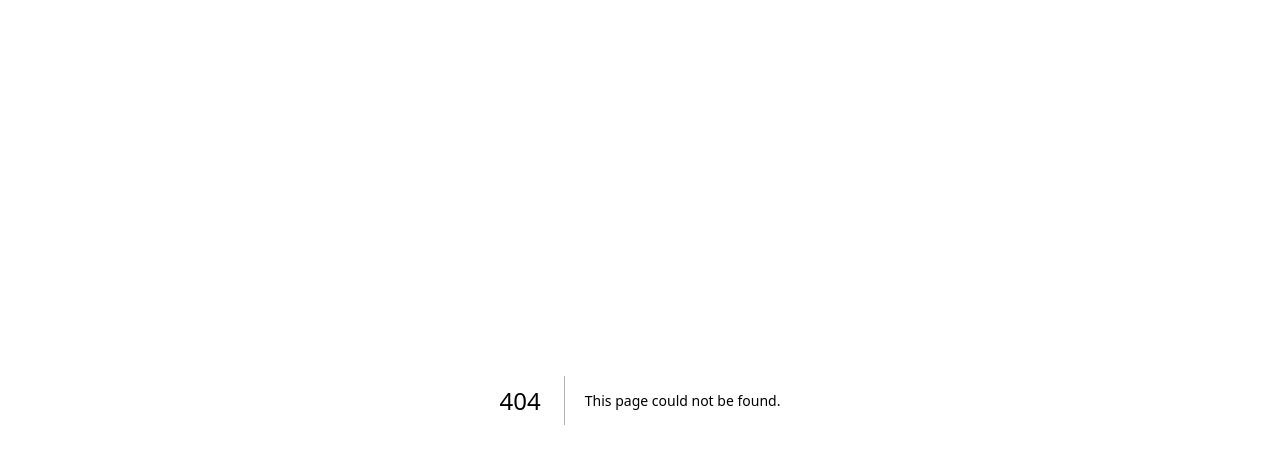
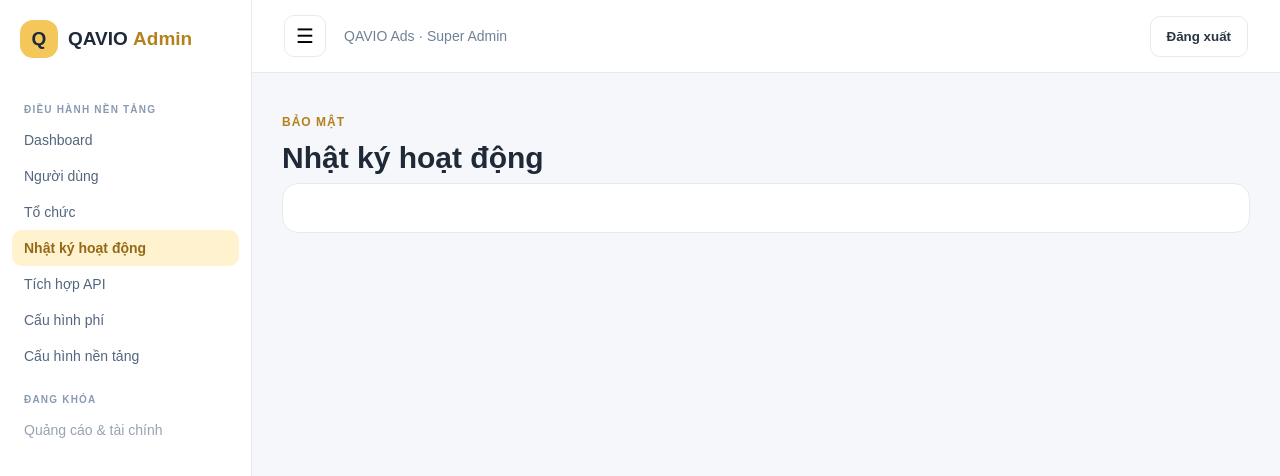
Before and after one commit to herry-huynhlong/quangcao, a Next.js app in the folder apps/web/: page /admin/audit in a window 1280 px wide. Before the commit this address had no page. Shown: the top 476 px of the page. Built offline with nearby package versions, Linux system fonts and the light colour scheme; no server answers.

Commit message:
feat(admin): add operational navigation and management views

```diff
--- /dev/null
+++ b/apps/web/app/admin/audit/page.tsx
@@ -0,0 +1 @@
+'use client'; import {useEffect,useState} from 'react';import {api} from '../../../lib/api';type Log={created_at:string;action:string;entity:string;reason:string|null};export default function Audit(){const [rows,setRows]=useState<Log[]>([]);useEffect(()=>{api<Log[]>('/v1/admin/audit').then(setRows);},[]);return <main className="content"><p className="eyebrow">BẢO MẬT</p><h1 className="page-title">Nhật ký hoạt động</h1><section className="card">{rows.map((x,i)=><p className="muted" key={i}>{new Date(x.created_at).toLocaleString('vi-VN')} — <b>{x.action}</b> · {x.entity}{x.reason?` · ${x.reason}`:''}</p>)}</section></main>;}
--- /dev/null
+++ b/apps/web/app/admin/layout.tsx
@@ -0,0 +1,2 @@
+import { AdminShell } from '../../components/admin-shell';
+export default function Layout({children}:{children:React.ReactNode}) { return <AdminShell>{children}</AdminShell>; }
--- /dev/null
+++ b/apps/web/app/admin/organizations/page.tsx
@@ -0,0 +1,2 @@
+'use client';
+import {useEffect,useState} from 'react';import {api} from '../../../lib/api'; type Org={id:string;name:string;status:string;member_count:number;created_at:string};export default function Orgs(){const [rows,setRows]=useState<Org[]>([]);useEffect(()=>{api<Org[]>('/v1/admin/organizations').then(setRows);},[]);return <main className="content"><p className="eyebrow">KHÁCH HÀNG</p><h1 className="page-title">Tổ chức</h1><section className="card"><table><thead><tr><th>Tên</th><th>Thành viên</th><th>Trạng thái</th><th>Ngày tạo</th></tr></thead><tbody>{rows.map(o=><tr key={o.id}><td>{o.name}</td><td>{o.member_count}</td><td>{o.status}</td><td>{new Date(o.created_at).toLocaleDateString('vi-VN')}</td></tr>)}</tbody></table>{!rows.length&&<p className="muted">Chưa có tổ chức thực tế.</p>}</section></main>;}
--- /dev/null
+++ b/apps/web/app/admin/users/page.tsx
@@ -0,0 +1,4 @@
+'use client';
+import { useEffect,useState } from 'react'; import { api } from '../../../lib/api';
+type User={id:string;email:string;email_verified_at:string|null;status:string;platform_role:string;created_at:string};
+export default function Users(){const [rows,setRows]=useState<User[]>([]);const [search,setSearch]=useState('');const [error,setError]=useState('');const load=()=>api<User[]>(`/v1/admin/users?search=${encodeURIComponent(search)}`).then(setRows).catch(e=>setError(e.message));useEffect(()=>{load();},[]);async function toggle(u:User){if(!confirm(`${u.status==='ACTIVE'?'Khóa':'Mở khóa'} ${u.email}?`))return;try{await api(`/v1/admin/users/${u.id}/${u.status==='ACTIVE'?'suspend':'activate'}`,{method:'POST'});load();}catch(e){setError(e instanceof Error?e.message:'Không thể cập nhật.');}}return <main className="content"><p className="eyebrow">KHÁCH HÀNG</p><h1 className="page-title">Người dùng</h1><div className="card"><input value={search} onChange={e=>setSearch(e.target.value)} placeholder="Tìm theo email"/><button className="button" onClick={load}>Tìm kiếm</button>{error&&<p className="error">{error}</p>}<table><thead><tr><th>Email</th><th>Xác minh</th><th>Vai trò</th><th>Trạng thái</th><th></th></tr></thead><tbody>{rows.map(u=><tr key={u.id}><td>{u.email}</td><td>{u.email_verified_at?'Đã xác minh':'Chưa xác minh'}</td><td>{u.platform_role}</td><td>{u.status}</td><td>{u.platform_role!=='SUPER_ADMIN'&&<button className="button secondary" onClick={()=>toggle(u)}>{u.status==='ACTIVE'?'Khóa':'Mở khóa'}</button>}</td></tr>)}</tbody></table></div></main>;}
--- /dev/null
+++ b/apps/web/components/admin-shell.tsx
@@ -0,0 +1,8 @@
+'use client';
+import Link from 'next/link';
+import { usePathname, useRouter } from 'next/navigation';
+import { useState } from 'react';
+import { api } from '../lib/api';
+
+const items = [['Dashboard','/admin'],['Người dùng','/admin/users'],['Tổ chức','/admin/organizations'],['Nhật ký hoạt động','/admin/audit'],['Tích hợp API','/admin/integrations'],['Cấu hình phí','/admin/finance/fees'],['Cấu hình nền tảng','/admin/settings']];
+export function AdminShell({ children }: { children: React.ReactNode }) { const [collapsed,setCollapsed]=useState(false); const path=usePathname(); const router=useRouter(); async function logout(){try{await api('/v1/auth/logout',{method:'POST'});}finally{router.replace('/login');}} return <div className="shell"><aside className={`sidebar ${collapsed?'collapsed':''}`}><div className="brand"><span className="brand-mark">Q</span>{!collapsed&&<span>QAVIO <b style={{color:'#b5811d'}}>Admin</b></span>}</div><div className="side-label">ĐIỀU HÀNH NỀN TẢNG</div>{items.map(([label,href])=><Link key={href} className={`nav-item ${path===href?'active':''}`} href={href}>{collapsed?'•':label}</Link>)}<div className="side-label">ĐANG KHÓA</div><span className="nav-item disabled">{collapsed?'•':'Quảng cáo & tài chính'}</span></aside><main className="app-main"><header className="topbar"><button className="hamburger" onClick={()=>setCollapsed(!collapsed)} aria-label="Thu gọn menu">☰</button><span className="muted">QAVIO Ads · Super Admin</span><button style={{marginLeft:'auto'}} className="button secondary" onClick={logout}>Đăng xuất</button></header>{children}</main></div>; }
```
